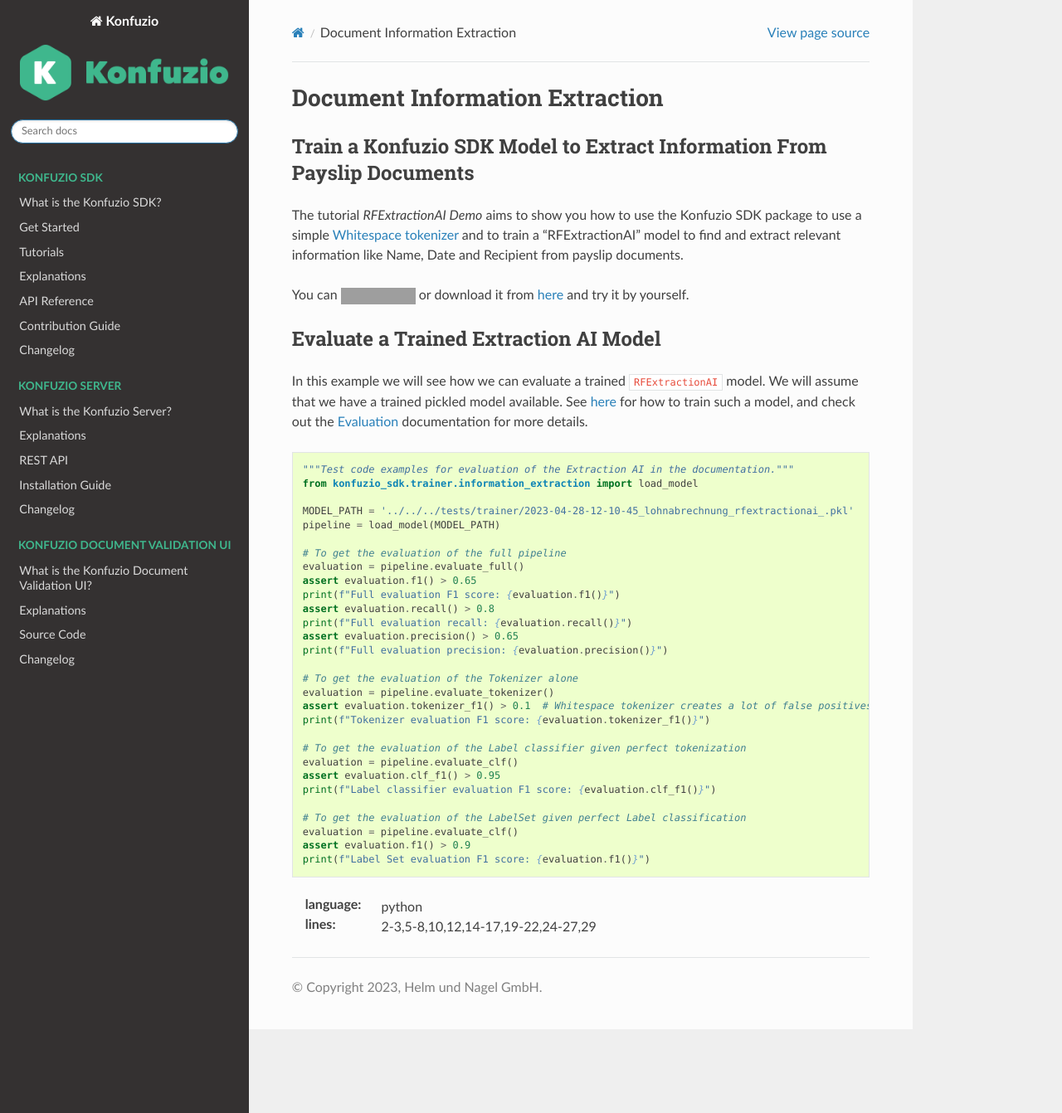
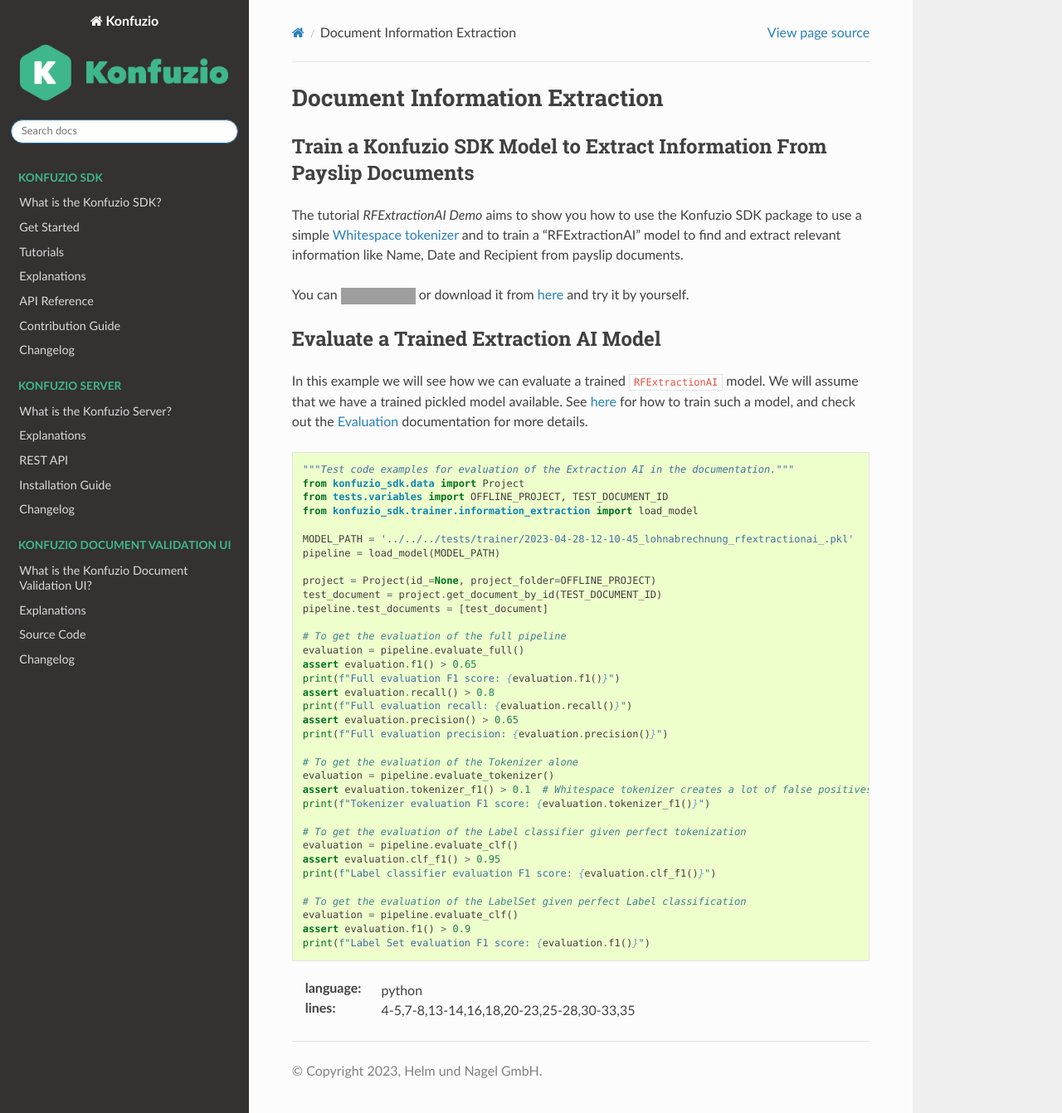
Before and after one commit to konfuzio-ai/konfuzio-sdk, a Sphinx documentation site: the page built from docs/sdk/examples/information_extraction/index.md, in a window 1280 px wide and 1342 px high. Shown: the whole window at 83% size. Built offline with Sphinx 7.4.7 and the Read the Docs theme 2.0.0, drawn with Linux system fonts in a browser that asks for light colours; pages that are not in the unit, such as notebooks, are missing from menus; a script that is not in the unit is left out; grey boxes are pictures that could not be loaded.

Commit message:
another eval fix attempt

```diff
--- a/docs/sdk/boilerplates/test_evaluate_extraction_ai.py
+++ b/docs/sdk/boilerplates/test_evaluate_extraction_ai.py
@@ -1,8 +1,14 @@
 """Test code examples for evaluation of the Extraction AI in the documentation."""
+from konfuzio_sdk.data import Project
+from tests.variables import OFFLINE_PROJECT, TEST_DOCUMENT_ID
 from konfuzio_sdk.trainer.information_extraction import load_model
 
 MODEL_PATH = '../../../tests/trainer/2023-04-28-12-10-45_lohnabrechnung_rfextractionai_.pkl'
 pipeline = load_model(MODEL_PATH)
+
+project = Project(id_=None, project_folder=OFFLINE_PROJECT)
+test_document = project.get_document_by_id(TEST_DOCUMENT_ID)
+pipeline.test_documents = [test_document]
 
 # To get the evaluation of the full pipeline
 evaluation = pipeline.evaluate_full()
--- a/docs/sdk/examples/information_extraction/index.md
+++ b/docs/sdk/examples/information_extraction/index.md
@@ -22,4 +22,4 @@
 
 .. literalinclude:: /sdk/boilerplates/test_evaluate_extraction_ai.py
    :language: python
-   :lines: 2-3,5-8,10,12,14-17,19-22,24-27,29
+   :lines: 4-5,7-8,13-14,16,18,20-23,25-28,30-33,35
```
